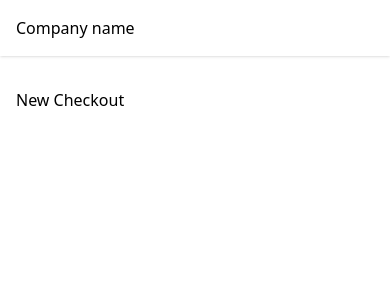
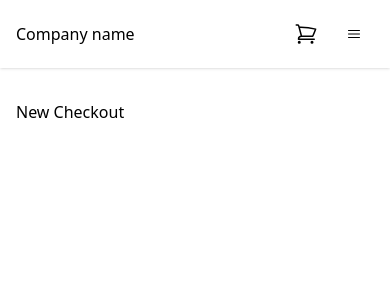
Before and after one commit to Mrosa99/webapp-dev-project, a Next.js app: page /checkout in a window 390 px wide. Shown: the top 300 px of the page. Built offline with nearby package versions, Linux system fonts and the light colour scheme.

Commit message:
Cart Functionality
Fixed the cart functionalities and styling on the navbar

```diff
--- a/app/products/[id]/page.tsx
+++ b/app/products/[id]/page.tsx
@@ -10,5 +10,7 @@
   const product = await stripe.products.retrieve(id, {
     expand: ["default_price"],
   });
-  return <ProductDetail product={product} />;
+
+  const plainProduct = JSON.parse(JSON.stringify(product));
+  return <ProductDetail product={plainProduct} />;
 }
--- a/components/navbar.tsx
+++ b/components/navbar.tsx
@@ -1,6 +1,30 @@
+"use client";
+import { useCartStore } from "@/store/cart-store";
+import {
+  ShoppingCartIcon,
+  Bars3Icon,
+  XMarkIcon,
+} from "@heroicons/react/24/outline";
 import Link from "next/link";
+import { useEffect, useState } from "react";
+import { Button } from "./ui/button";
 
 export const Navbar = () => {
+  const [mobileOpen, setMobileOpen] = useState<boolean>(false);
+  const { items } = useCartStore();
+  const cartCount = items.reduce((acc, item) => acc + item.quantity, 0);
+
+  useEffect(() => {
+    const handleResize = () => {
+      if (window.innerWidth >= 768) {
+        setMobileOpen(false);
+      }
+    };
+    window.addEventListener("resize", handleResize);
+
+    return () => window.removeEventListener("resize", handleResize);
+  }, []);
+
   return (
     <nav className="sticky top-0 z-50 bg-white shadow">
       <div className="container mx-auto flex items-center justify-between px-4 py-4">
@@ -19,8 +43,49 @@
             Checkout
           </Link>
         </div>
-        <div className="flex items-center space-x-4"></div>
+        <div className="flex items-center space-x-4">
+          <Link href="/checkout" className="relative">
+            <ShoppingCartIcon className="h-6 w-6" />
+            {cartCount > 0 && (
+              <span className="absolute -top-2 -right2 flex h-5 w-5 items-center justify-center rounded-full bg-red-500 text-xs text-white">
+                {cartCount}
+              </span>
+            )}
+          </Link>
+          <Button
+            variant="ghost"
+            className="md:hidden"
+            onClick={() => setMobileOpen((prev) => !prev)}
+          >
+            {mobileOpen ? (
+              <XMarkIcon className="h-6 w-6" />
+            ) : (
+              <Bars3Icon className="h-6 w-6" />
+            )}
+          </Button>
+        </div>
       </div>
+      {mobileOpen && (
+        <nav className="md:hidden bg-white shadow-md">
+          <ul className="flex flex-col p-4 space-y-2">
+            <li>
+              <Link href="/" className="block hover:text-blue-600">
+                Home
+              </Link>
+            </li>
+            <li>
+              <Link href="/products" className="block hover:text-blue-600">
+                Products
+              </Link>
+            </li>
+            <li>
+              <Link href="/checkout" className="block hover:text-blue-600">
+                Checkout
+              </Link>
+            </li>
+          </ul>
+        </nav>
+      )}
     </nav>
   );
 };
--- a/package.json
+++ b/package.json
@@ -9,6 +9,7 @@
     "lint": "next lint"
   },
   "dependencies": {
+    "@heroicons/react": "^2.2.0",
     "@radix-ui/react-slot": "^1.2.3",
     "class-variance-authority": "^0.7.1",
     "clsx": "^2.1.1",
```
Also changed, not shown: 1 other file (tests, documents, lock files or other folders).
